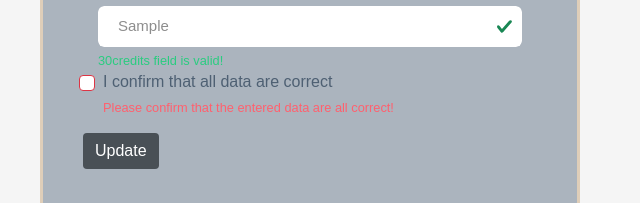
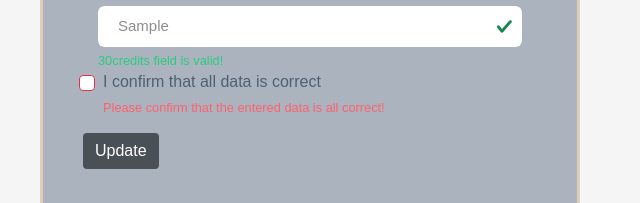
Before and after one commit to kri2309/PFC, a website: page frontend/admin.html in a window 1280 px wide. Both pictures are taken after typing "Sample", "Sample", "Sample" into the empty fields and a click on the button "Update". Shown: the part 597-800 px from the top of the page, 330-970 px from the left. Drawn offline with nearby package versions, Linux system fonts and the light colour scheme; no server answers; files whose address does not match are found by name.

Commit message:
Update admin.html

```diff
--- a/frontend/admin.html
+++ b/frontend/admin.html
@@ -120,8 +120,8 @@
 
                         <div class="form-check">
                           <input class="form-check-input" type="checkbox" value="" id="invalidCheck" required>
-                          <label class="form-check-label">I confirm that all data are correct</label>
-                         <div class="invalid-feedback">Please confirm that the entered data are all correct!</div>
+                          <label class="form-check-label">I confirm that all data is correct</label>
+                         <div class="invalid-feedback">Please confirm that the entered data is all correct!</div>
                         </div>
 
 
```
